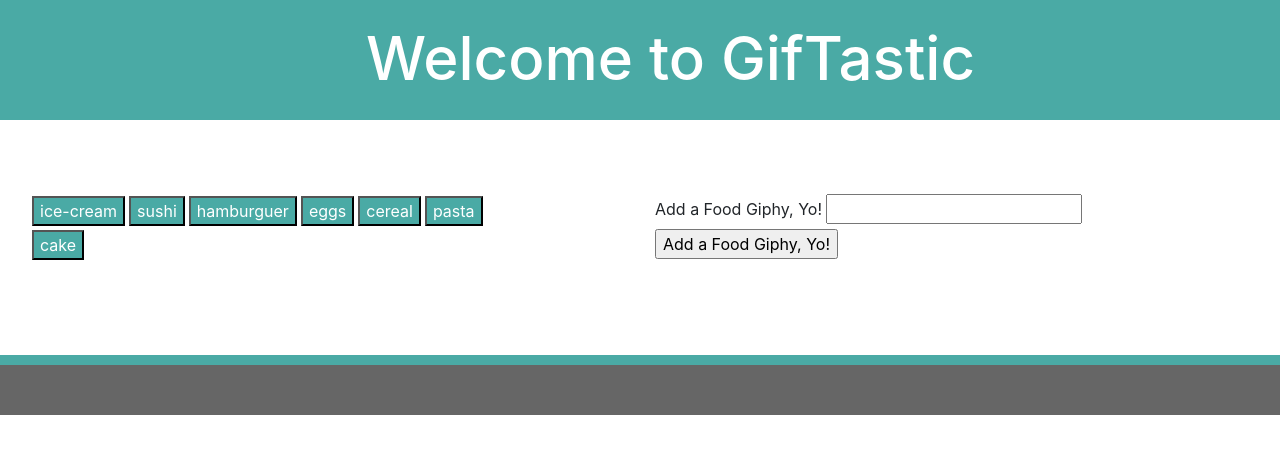
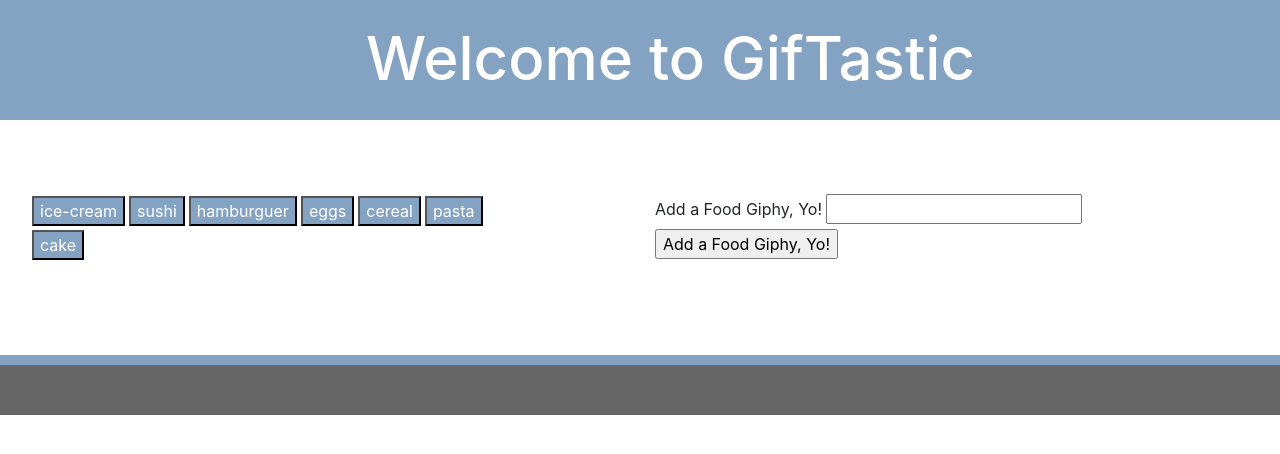
Before and after one commit to sara9551/GifTastic, a plain HTML site: page index.html in a window 1280 px wide. Drawn offline with nearby package versions, Linux system fonts and the light colour scheme.

Commit message:
seventh, changes in css

```diff
--- a/assets/css/css.css
+++ b/assets/css/css.css
@@ -3,7 +3,7 @@
 }
 
 nav.navbar.navbar-expand-lg.navbar-dark.bg-dark.text-white {
-    background-color: #4aaaa5 !important;
+    background-color: #84a3c3 !important;
 }
 
 ul nav.navbar-nav.navbar-right {
@@ -25,7 +25,7 @@
     width: 100%;
     background-color: #666666 !important;
     padding: 20px;
-    border-top: 10px solid #4aaaa5;
+    border-top: 10px solid #84a3c3;
 }
 
 .navbar-brand.mb-1.h1 {
@@ -47,7 +47,7 @@
 }
 
 .foodImage {
-    background-color: #4aaaa5 !important;
+    background-color: #84a3c3 !important;
     color: white;
     margin: 2px;
 }
```
